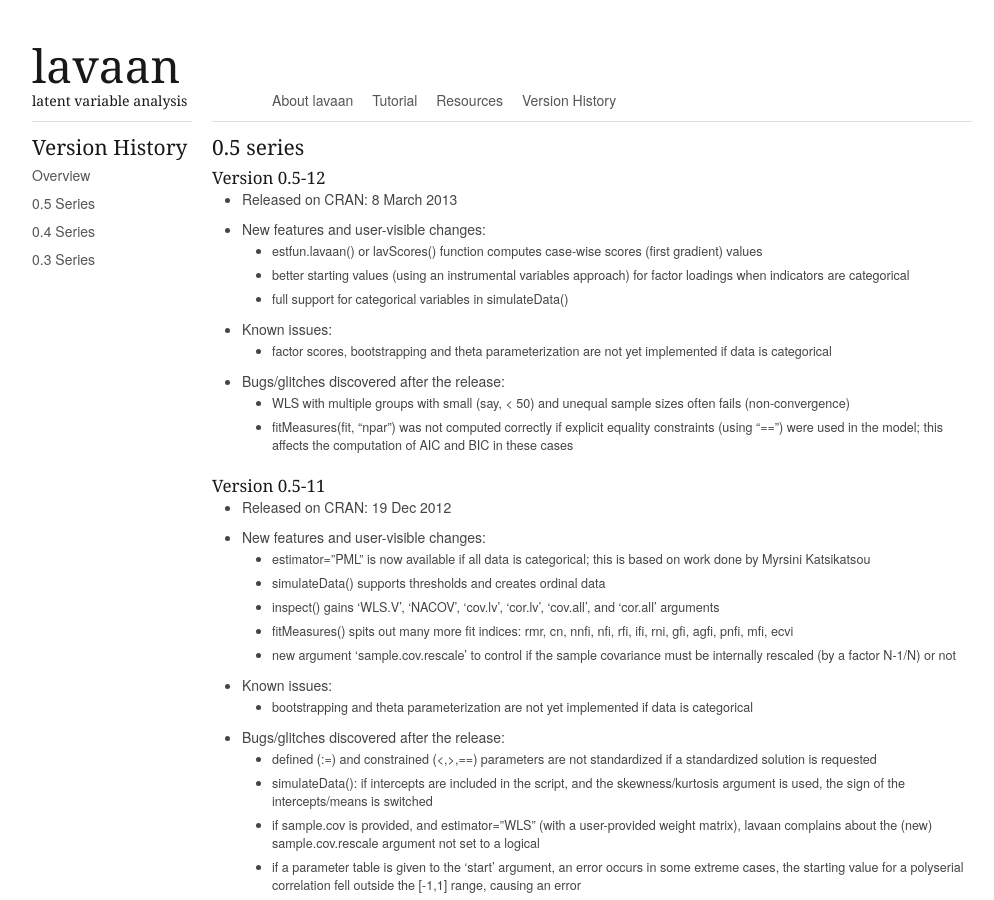
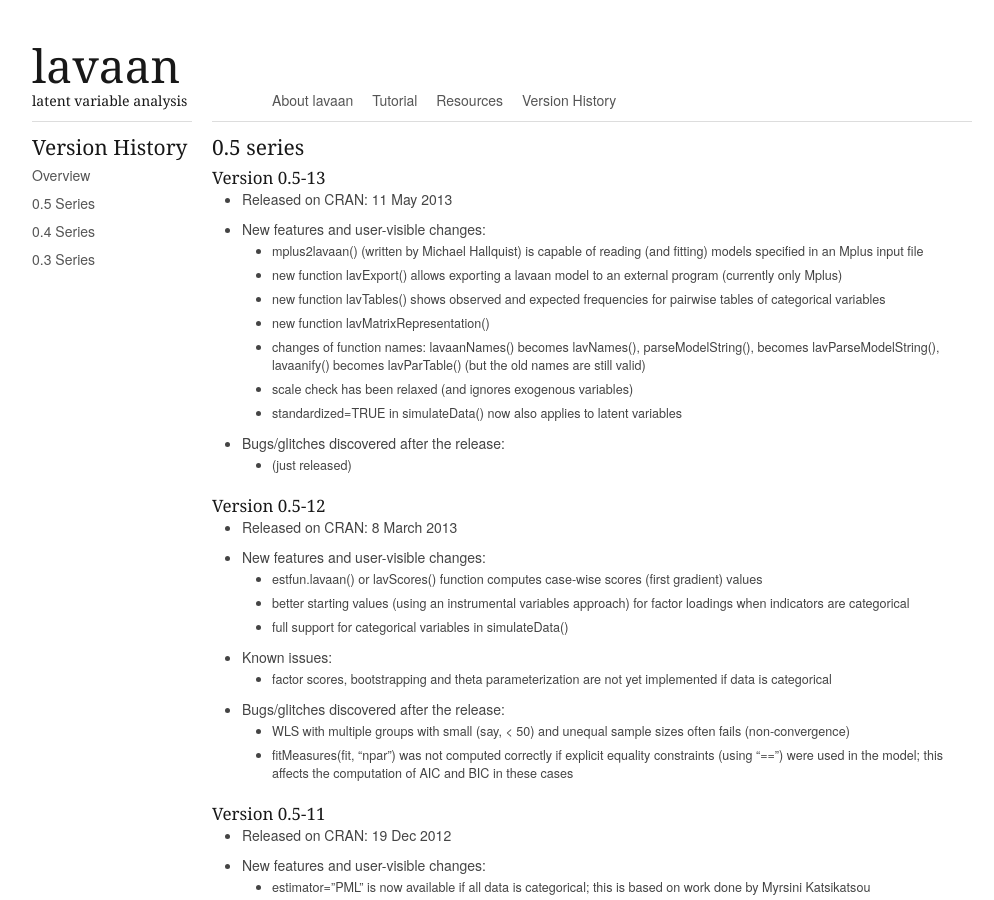
Before and after one commit to yrosseel/lavaan.org.old, a Jekyll site: the page built from history/dot5.md, in a window 1280 px wide and 900 px high. Shown: the whole window, without its empty margins (138-1132 px from the left). Built offline with Jekyll 4.4.1, drawn with Linux system fonts in a browser that asks for light colours; Markdown is read by kramdown in place of the engine named in the settings.

Commit message:
announce version 0.5-13

```diff
--- a/history/dot5.md
+++ b/history/dot5.md
@@ -6,6 +6,24 @@
 ---
 
 #### 0.5 series ####
+
+##### Version 0.5-13 #####
+
+- Released on CRAN: 11 May 2013
+- New features and user-visible changes:
+  - mplus2lavaan() (written by Michael Hallquist) is capable of reading (and
+    fitting) models specified in an Mplus input file
+  - new function lavExport() allows exporting a lavaan model to an external
+    program (currently only Mplus)
+  - new function lavTables() shows observed and expected frequencies for
+    pairwise tables of categorical variables
+  - new function lavMatrixRepresentation()
+  - changes of function names: lavaanNames() becomes lavNames(), parseModelString(), becomes lavParseModelString(), lavaanify() becomes lavParTable() (but the
+  old names are still valid)
+  - scale check has been relaxed (and ignores exogenous variables)
+  - standardized=TRUE in simulateData() now also applies to latent variables
+- Bugs/glitches discovered after the release:
+  - (just released)
 
 ##### Version 0.5-12 #####
 
```
Also changed, not shown: index.md (+1 -2 lines), 3 other files.
